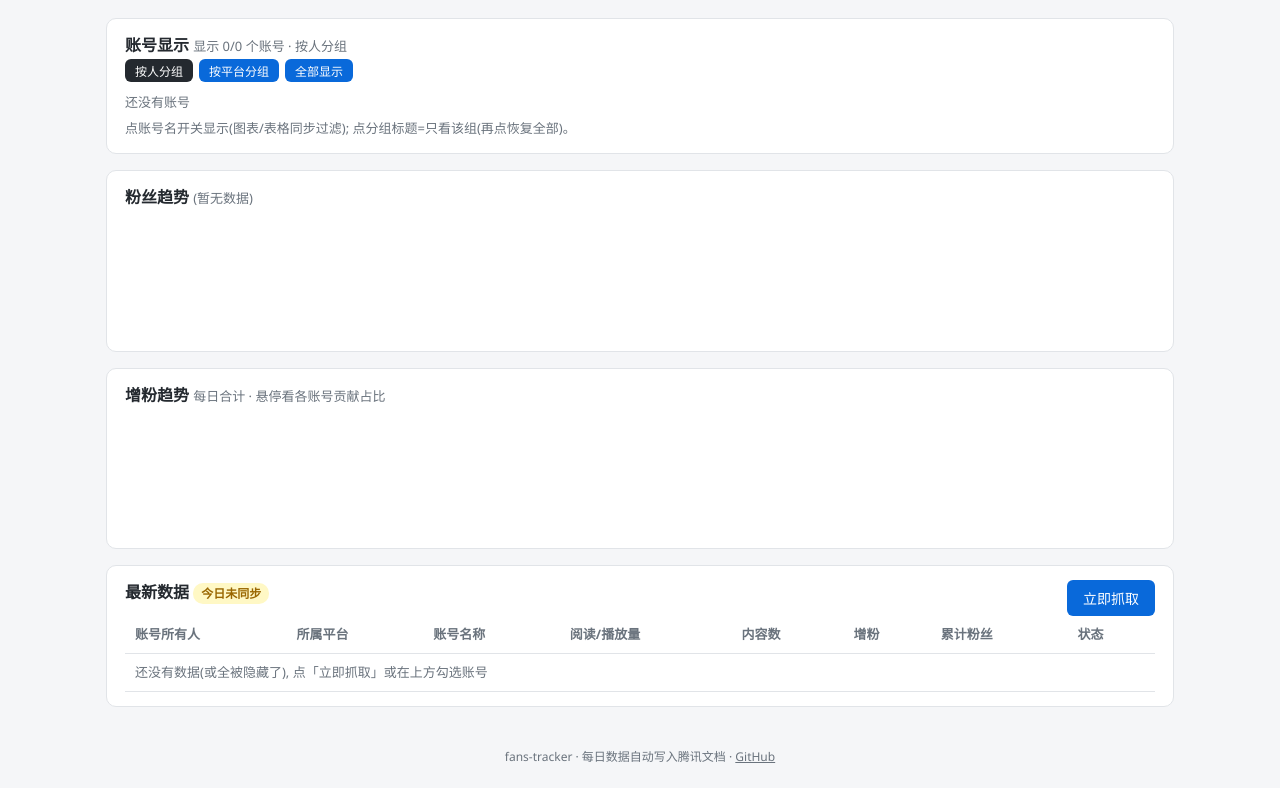
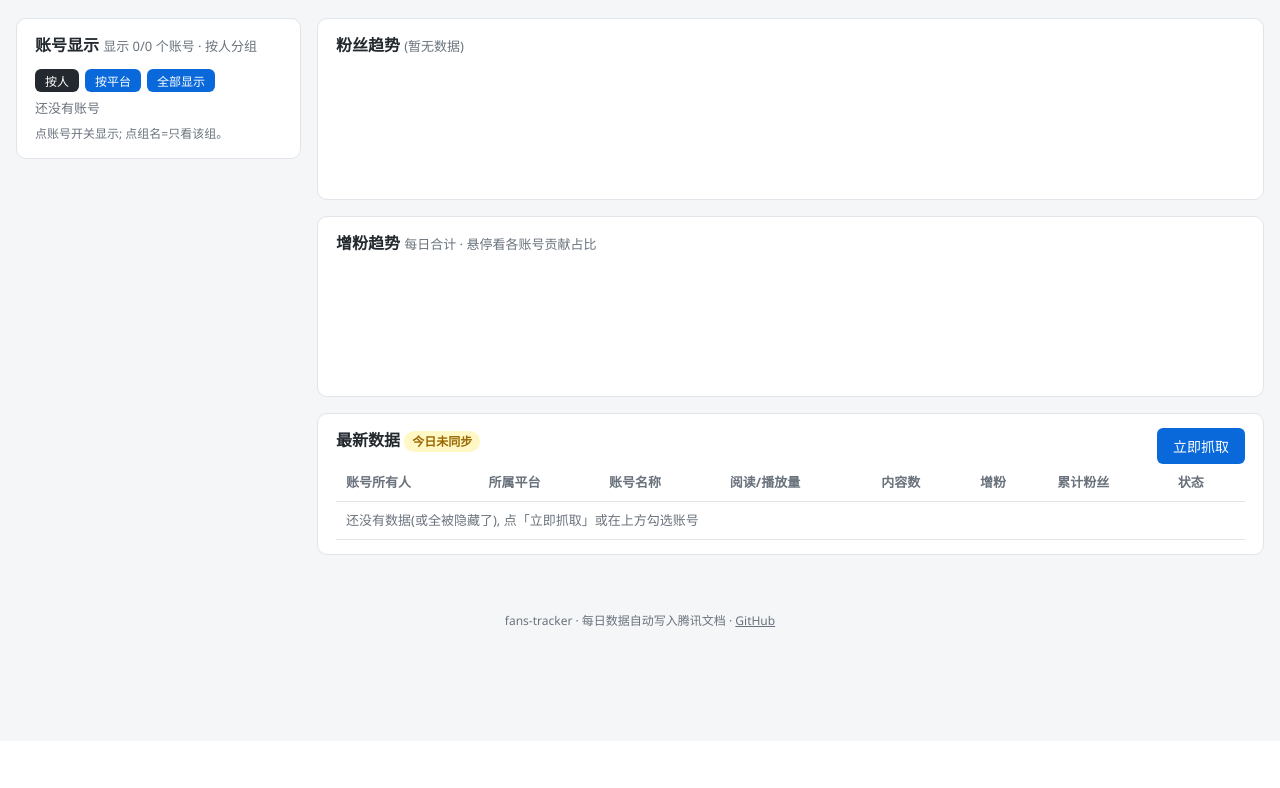
Before and after one commit to 1375692655hzh/fans-tracker, a Flask app: page / in a window 1280 px wide. Shown: the part 59-847 px from the top of the page. After the commit the page ends 686 px from the top, so only its background shows below. Run offline with Flask 3, Linux system fonts and the light colour scheme; data that the repository does not hold is empty.

Commit message:
仪表盘改双栏布局: 账号显示面板移到左侧吸附侧栏(285px, 超高自身滚动), 仪表盘页放宽至1560px用足宽屏(其他页不变), 窄屏自动上下堆叠

```diff
--- a/webapp/static/style.css
+++ b/webapp/static/style.css
@@ -16,6 +16,7 @@ nav a { color: var(--muted); text-decoration: none; padding: 4px 2px; }
 nav a.on { color: var(--ink); font-weight: 600; border-bottom: 2px solid var(--brand); }
 nav a:hover { color: var(--ink); }
 main { max-width: 1100px; margin: 18px auto; padding: 0 16px; }
+main.wide { max-width: 1560px; }               /* 仪表盘: 用足宽屏, 左侧留给账号栏 */
 footer { text-align: center; color: var(--muted); font-size: 12px; padding: 22px; }
 footer a { color: var(--muted); }
 .card {
@@ -65,3 +66,14 @@ button.mini.on { background: #24292f; }
         cursor: pointer; user-select: none; background: #fff; }
 .chip:hover { border-color: var(--brand); }
 .chip.off { opacity: .38; text-decoration: line-through; background: var(--bg); }
+
+/* 仪表盘双栏: 左账号栏(吸附), 右图表; 窄屏自动上下堆叠 */
+.dash-layout { display: flex; gap: 16px; align-items: flex-start; }
+.dash-side { flex: 0 0 285px; width: 285px; position: sticky; top: 14px; }
+.dash-side .card { max-height: calc(100vh - 60px); overflow-y: auto; }
+.dash-main { flex: 1; min-width: 0; }
+@media (max-width: 1080px) {
+  .dash-layout { flex-direction: column; }
+  .dash-side { position: static; width: auto; flex: none; }
+  .dash-side .card { max-height: none; overflow: visible; }
+}
--- a/webapp/templates/base.html
+++ b/webapp/templates/base.html
@@ -14,7 +14,7 @@
   <a href="/settings" class="{% if request.path == '/settings' %}on{% endif %}">设置</a>
   <a href="{% if tdoc_link %}{{ tdoc_link }}{% else %}/settings{% endif %}"{% if tdoc_link %} target="_blank"{% endif %}>{% if tdoc_link %}腾讯文档↗{% else %}腾讯文档(点我去配置){% endif %}</a>
 </nav>
-<main>
+<main class="{% block mainclass %}{% endblock %}">
 {% block body %}{% endblock %}
 </main>
 <footer>fans-tracker · 每日数据自动写入腾讯文档 · <a href="https://github.com/1375692655hzh/fans-tracker" target="_blank">GitHub</a></footer>
--- a/webapp/templates/index.html
+++ b/webapp/templates/index.html
@@ -1,30 +1,30 @@
 {% extends "base.html" %}
 {% block title %}仪表盘{% endblock %}
+{% block mainclass %}wide{% endblock %}
 {% block body %}
+<div class="dash-layout">
+  <aside class="dash-side">
     <div class="card">
-  <h3>账号显示 <span id="vis-summary" class="muted"></span>
-    <span class="right" style="display:flex;gap:6px">
-      <button class="mini" id="grp-owner">按人分组</button>
-      <button class="mini" id="grp-platform">按平台分组</button>
+      <h3>账号显示 <span id="vis-summary" class="muted"></span></h3>
+      <div class="row" style="gap:6px;margin-bottom:6px">
+        <button class="mini" id="grp-owner">按人</button>
+        <button class="mini" id="grp-platform">按平台</button>
         <button class="mini" id="vis-all">全部显示</button>
-    </span>
-  </h3>
+      </div>
       <div id="vis-panel" class="muted">加载中…</div>
-  <p class="muted" style="margin:6px 0 0">点账号名开关显示(图表/表格同步过滤); 点分组标题=只看该组(再点恢复全部)。</p>
+      <p class="muted" style="margin:6px 0 0;font-size:12px">点账号开关显示; 点组名=只看该组。</p>
     </div>
+  </aside>
 
-<div class="row">
-  <div class="card grow">
+  <div class="dash-main">
+    <div class="card">
       <h3>粉丝趋势 <span id="latest-date" class="muted"></span></h3>
       <canvas id="trend" height="110"></canvas>
     </div>
-</div>
 
-<div class="row">
-  <div class="card grow">
+    <div class="card">
       <h3>增粉趋势 <span class="muted">每日合计 · 悬停看各账号贡献占比</span></h3>
       <canvas id="growth" height="110"></canvas>
-  </div>
     </div>
 
     <div class="card">
@@ -40,6 +40,8 @@
         </tr></thead>
         <tbody id="rows"></tbody>
       </table>
+    </div>
+  </div>
 </div>
 {% endblock %}
 
```
Lines whose indentation alone changed are shown as unchanged.
